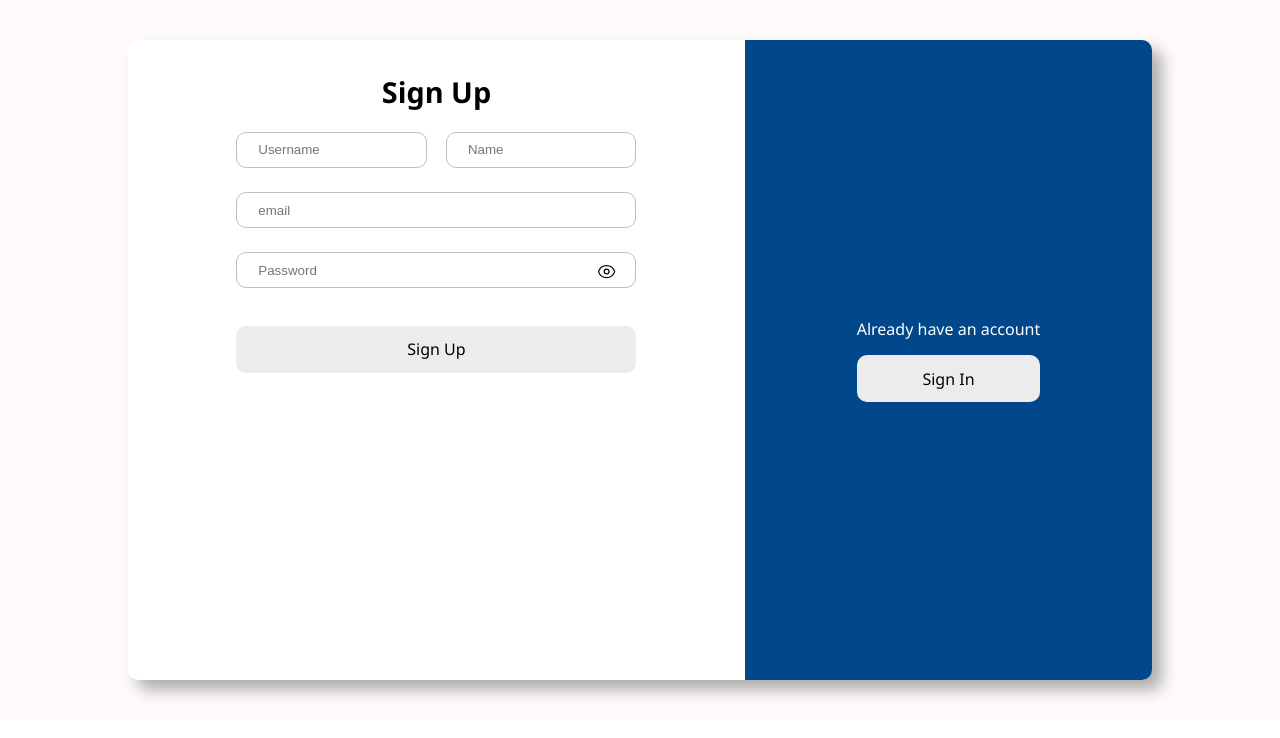
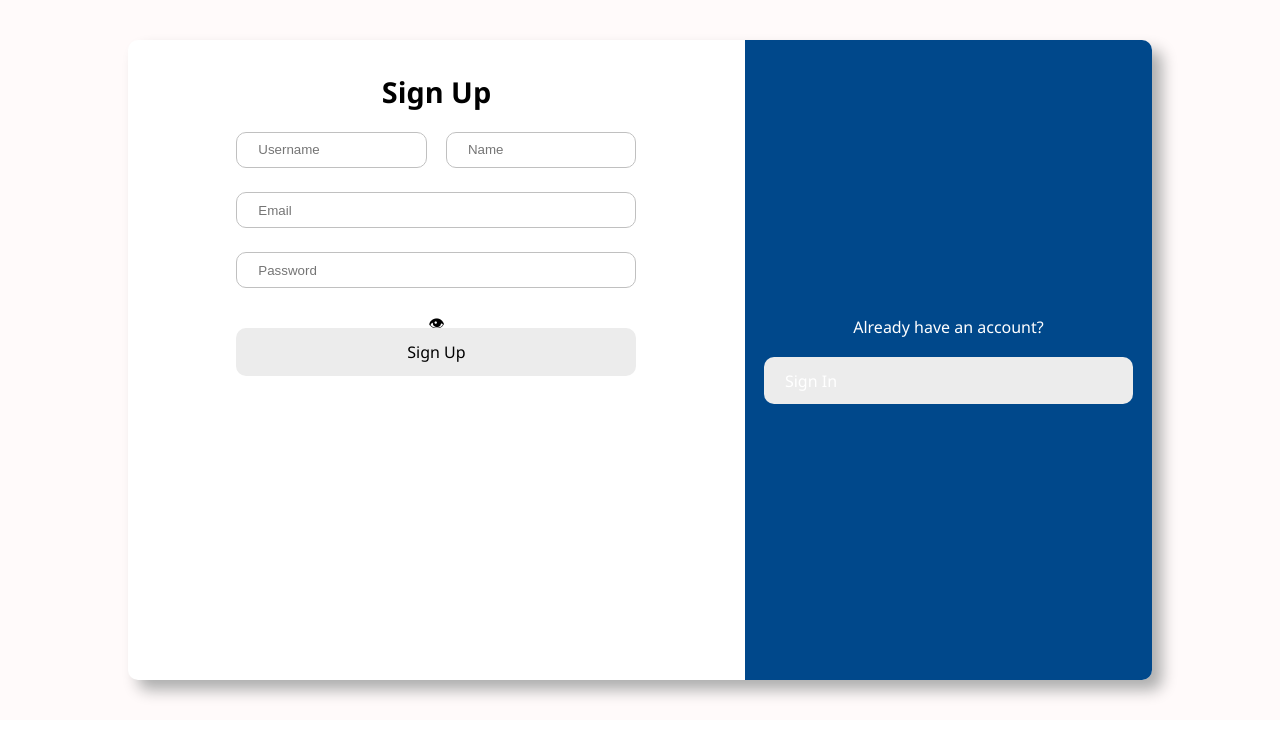
Before and after one commit to Omkottalwar/ProConnect, a Next.js app in the folder frontend/: page /login in a window 1280 px wide. Shown: the top 738 px of the page. Built offline with nearby package versions, Linux system fonts and the light colour scheme.

Commit message:
Update index.jsx

```diff
--- a/frontend/src/pages/login/index.jsx
+++ b/frontend/src/pages/login/index.jsx
@@ -1,121 +1,145 @@
-import UserLayout from '@/layout/UserLayout';
-import React, { useEffect, useState } from 'react';
-import styles from "./styles.module.css"
-import { useDispatch, useSelector } from 'react-redux';
-import { useRouter } from 'next/router';
-import { loginUser, registerUser } from '@/config/redux/action/authAction';
-import { emptyMessage } from '@/config/redux/reducer/authReducer';
+import React, { useEffect, useState } from "react";
+import styles from "./styles.module.css";
+import { useRouter } from "next/router";
+
 function LoginComponent() {
-    const authState=useSelector((state)=>state.auth)
-    const router=useRouter();
-    const dispatch=useDispatch();
-    const [email,setEmailAddress]=useState("")
-    const [password,setPassword]=useState("")
-    const [username,setUsername]=useState("")
-    const [name,setName]=useState("")
-    const [visible,setVisible]=useState(true)
-    const [userLoginMethod,setUserLoginMethod]= useState(false);
+  const router = useRouter();
+
+  const [email, setEmailAddress] = useState("");
+  const [password, setPassword] = useState("");
+  const [username, setUsername] = useState("");
+  const [name, setName] = useState("");
+  const [visible, setVisible] = useState(true);
+  const [userLoginMethod, setUserLoginMethod] = useState(false);
+
+  // ✅ loading state
+  const [loading, setLoading] = useState(false);
+  const [message, setMessage] = useState("");
+  const [isError, setIsError] = useState(false);
+
   useEffect(() => {
-        if (authState.isloggedIn) {
+    if (localStorage.getItem("token")) {
       router.push("/dashboard");
     }
-      }, [authState.isloggedIn]);
-    useEffect(()=>{
-        dispatch(emptyMessage())
-    },[userLoginMethod])
-    useEffect(()=>{
-        if(localStorage.getItem("token")){
-            router.push("/dashboard")
+  }, []);
+
+  const fakeApiCall = () =>
+    new Promise((resolve) =>
+      setTimeout(() => resolve(true), 1500)
+    );
+
+  const handleRegister = async () => {
+    setLoading(true);
+    setMessage("");
+    setIsError(false);
+
+    try {
+      await fakeApiCall();
+      setMessage("Registration successful");
+    } catch {
+      setIsError(true);
+      setMessage("Registration failed");
+    } finally {
+      setLoading(false);
     }
-    },[])
-    const handleRegister=()=>{
-        console.log("registerd")
-        dispatch(registerUser({username,name,email,password}))
+  };
+
+  const handleLogin = async () => {
+    setLoading(true);
+    setMessage("");
+    setIsError(false);
+
+    try {
+      await fakeApiCall();
+      localStorage.setItem("token", "dummy-token");
+      setMessage("Login successful");
+      router.push("/dashboard");
+    } catch {
+      setIsError(true);
+      setMessage("Login failed");
+      setLoading(false);
     }
-    const handleLogin=()=>{
-        console.log(email,password)
-        console.log("logined")
-        dispatch(loginUser({email,password}))
-    }
+  };
 
   return (
-        <>
     <div className={styles.container}>
       <div className={styles.cardContainer}>
+        <div className={styles.cardContainer__left}>
+          <p className={styles.cardleft_heading}>
+            {userLoginMethod ? "Sign In" : "Sign Up"}
+          </p>
 
-      <div className={styles.cardContainer__left}>
-        <p className={styles.cardleft_heading}>{userLoginMethod? "Sign In": "Sign Up" }</p>
-        <p style={{color: authState.isError? "red" : "green"}}>{authState.message.message}</p>
+          <p style={{ color: isError ? "red" : "green" }}>{message}</p>
+
           <div className={styles.inputContainer}>
-         {!userLoginMethod &&      <div className={styles.inputRow}>
-            <input onChange={(e)=>{
-                setUsername(e.target.value)
-            }} className={styles.inputField} type='text' placeholder='Username'></input>
-            <input onChange={(e)=>{
-                setName(e.target.value)
-            }} className={styles.inputField} type='text' placeholder='Name'></input>
-        </div>}
+            {!userLoginMethod && (
+              <div className={styles.inputRow}>
+                <input
+                  className={styles.inputField}
+                  placeholder="Username"
+                  onChange={(e) => setUsername(e.target.value)}
+                />
+                <input
+                  className={styles.inputField}
+                  placeholder="Name"
+                  onChange={(e) => setName(e.target.value)}
+                />
+              </div>
+            )}
 
-        <input onChange={(e)=>{
-            setEmailAddress(e.target.value)
-        }} className={styles.inputField} type='text' placeholder='email'></input>
-        <input onChange={(e)=>{
-            setPassword(e.target.value)
-        }} className={styles.inputField} type={visible ? "password" : "text"} placeholder='Password'>
+            <input
+              className={styles.inputField}
+              placeholder="Email"
+              onChange={(e) => setEmailAddress(e.target.value)}
+            />
 
-        </input>
+            <input
+              className={styles.inputField}
+              type={visible ? "password" : "text"}
+              placeholder="Password"
+              onChange={(e) => setPassword(e.target.value)}
+            />
 
-    <div className={styles.eyeBall} > <div onClick={()=>{
-
-            setVisible(!visible)
-
-    }}>
-        {visible? <svg xmlns="http://www.w3.org/2000/svg" fill="none" viewBox="0 0 24 24" strokeWidth={1.5} stroke="currentColor" className="size-6">
-  <path strokeLinecap="round" strokeLinejoin="round" d="M2.036 12.322a1.012 1.012 0 0 1 0-.639C3.423 7.51 7.36 4.5 12 4.5c4.638 0 8.573 3.007 9.963 7.178.07.207.07.431 0 .639C20.577 16.49 16.64 19.5 12 19.5c-4.638 0-8.573-3.007-9.963-7.178Z" />
-  <path strokeLinecap="round" strokeLinejoin="round" d="M15 12a3 3 0 1 1-6 0 3 3 0 0 1 6 0Z" />
-</svg> :
-<svg xmlns="http://www.w3.org/2000/svg" fill="none" viewBox="0 0 24 24" strokeWidth={1.5} stroke="currentColor" className="size-6">
-  <path strokeLinecap="round" strokeLinejoin="round" d="M3.98 8.223A10.477 10.477 0 0 0 1.934 12C3.226 16.338 7.244 19.5 12 19.5c.993 0 1.953-.138 2.863-.395M6.228 6.228A10.451 10.451 0 0 1 12 4.5c4.756 0 8.773 3.162 10.065 7.498a10.522 10.522 0 0 1-4.293 5.774M6.228 6.228 3 3m3.228 3.228 3.65 3.65m7.894 7.894L21 21m-3.228-3.228-3.65-3.65m0 0a3 3 0 1 0-4.243-4.243m4.242 4.242L9.88 9.88" />
-</svg> }
-</div>
-{userLoginMethod?<p onClick={()=>{
-    router.push("/ForgotPassword")
-}} className={styles.forgotPassword}> Forgot password?</p> :<></>}
+            <div className={styles.eyeBall}>
+              <div onClick={() => setVisible(!visible)}>👁</div>
             </div>
 
-        <div onClick={()=>{
-            if(userLoginMethod){
-                handleLogin();
-
-            }else{
-                handleRegister();
+            {/* ✅ LOADING BUTTON */}
+            <div
+              onClick={() => {
+                if (!loading) {
+                  userLoginMethod ? handleLogin() : handleRegister();
                 }
-        }
-        } className={styles.buttonWithOutline1}>
-            <p>{userLoginMethod? "Sign In": "Sign Up" }</p>
-        </div>
-      </div>
-
-      </div>
-
-      <div className={styles.cardContainer__right}>
-        <div>
-            {userLoginMethod? <p>Don't Have an Account </p> : <p>Already have an account</p> }
-
-            < div onClick={()=>{
-                setUserLoginMethod(!userLoginMethod)
-
-            }} style={{color:"black",textAlign:"center",marginTop:"15px"}} className={styles.buttonWithOutline} >
-            <p>{userLoginMethod? "Sign Up" : "Sign In"}</p>
-            </div>
-        </div>
-
+              }}
+              className={`${styles.buttonWithOutline1} ${
+                loading ? styles.disabled : ""
+              }`}
+            >
+              {loading ? (
+                <div className={styles.spinner}></div>
+              ) : (
+                <p>{userLoginMethod ? "Sign In" : "Sign Up"}</p>
+              )}
             </div>
           </div>
         </div>
 
-        </>
+        <div className={styles.cardContainer__right}>
+          <p>
+            {userLoginMethod
+              ? "Don't have an account?"
+              : "Already have an account?"}
+          </p>
 
+          <div
+            onClick={() => !loading && setUserLoginMethod(!userLoginMethod)}
+            className={styles.buttonWithOutline}
+          >
+            <p>{userLoginMethod ? "Sign Up" : "Sign In"}</p>
+          </div>
+        </div>
+      </div>
+    </div>
   );
 }
 
```
Lines whose indentation alone changed are shown as unchanged.
